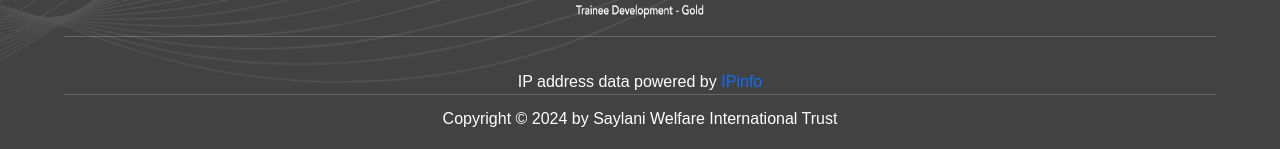
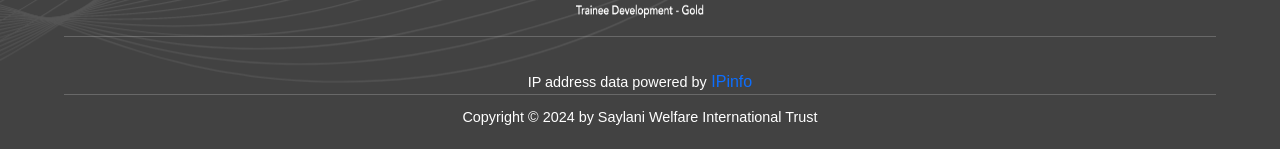
Before and after one commit to Abdul-Hannan786/Saylani-Website-Assignment, a plain HTML site: page index.html in a window 1280 px wide. Shown: the part 1699-1848 px from the top of the page. Drawn offline with nearby package versions, Linux system fonts and the light colour scheme.

Commit message:
Section-3 Created

```diff
--- a/style.css
+++ b/style.css
@@ -465,6 +465,9 @@ margin: 0;
 margin-top: 1%;
 }
 
+.footer p{
+    font-size: 0.9em;
+}
 
 @media only screen and (max-width:600px) {
     .con-1 {
```
